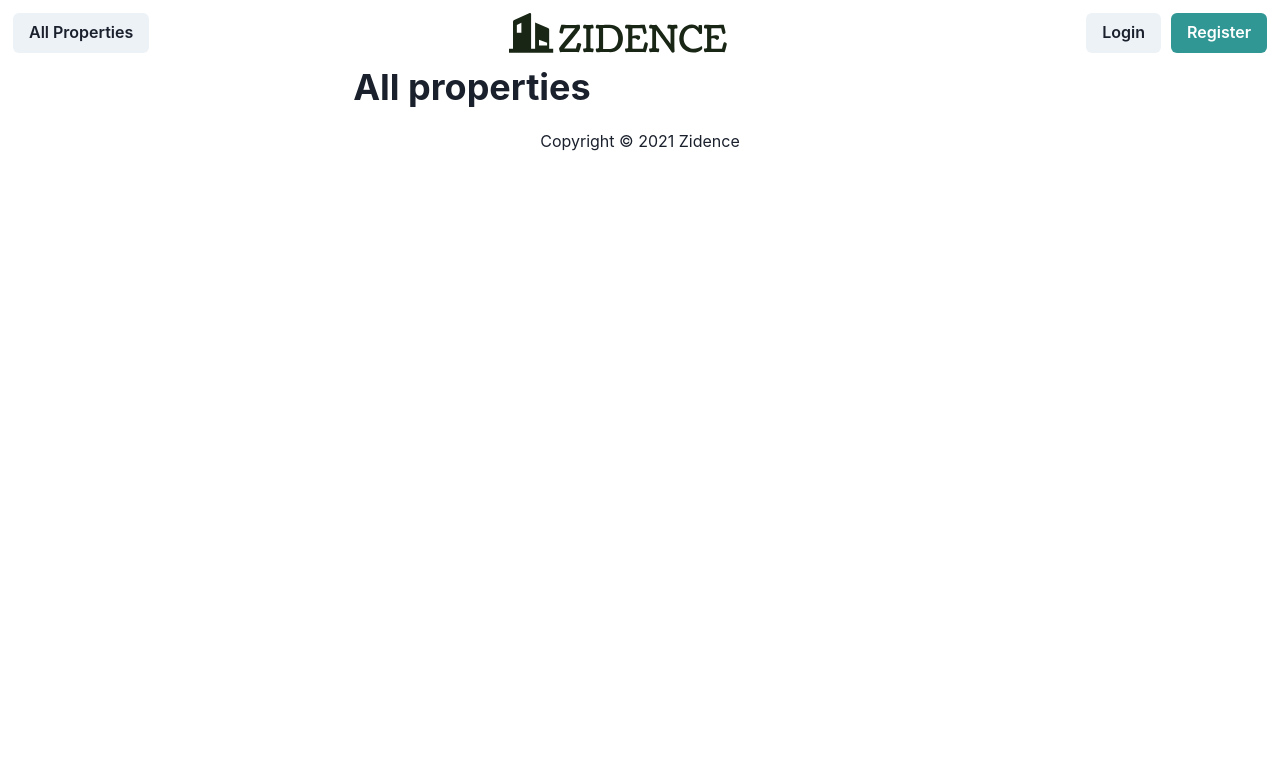
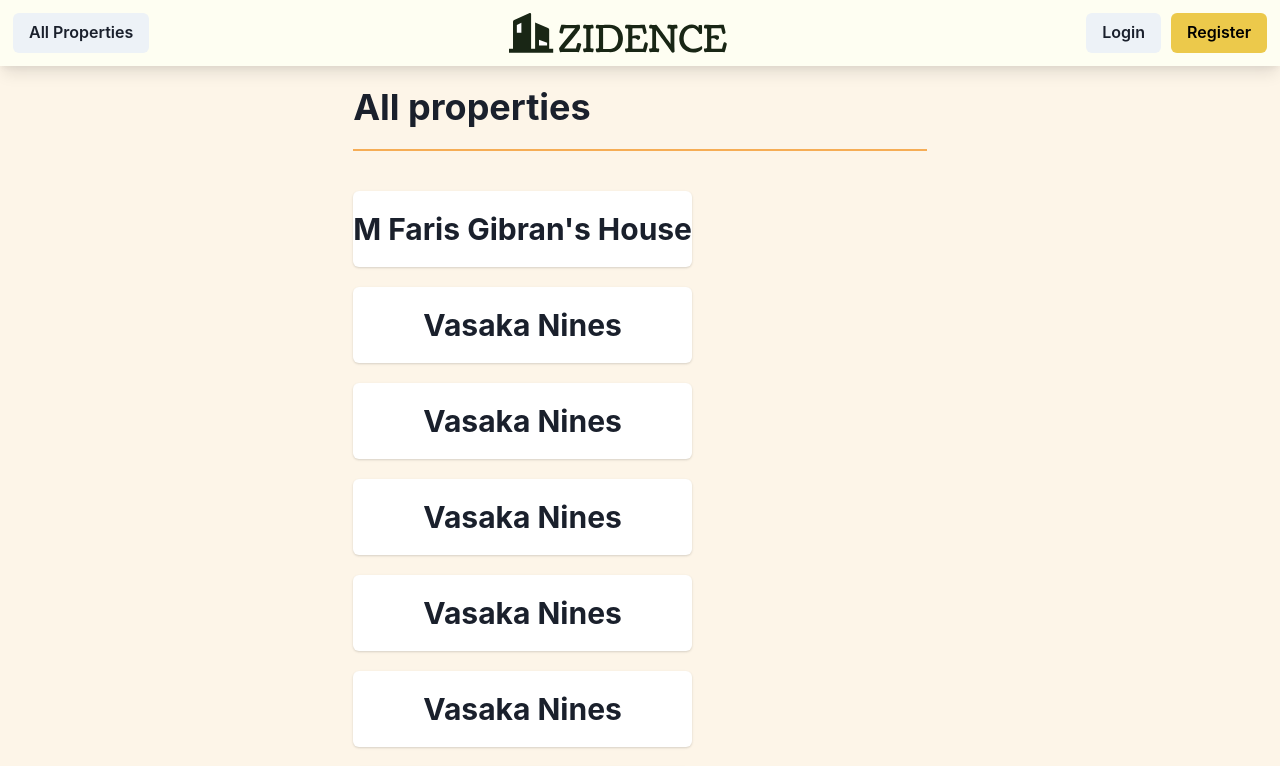
Before and after one commit to zidence/zidence-web, a React (Create React App) app: page /properties in a window 1280 px wide. Shown: the top 766 px of the page. Built offline with nearby package versions, Linux system fonts and the light colour scheme.

Commit message:
Refactor properties cards and coloring

```diff
--- a/src/components/Navigation.js
+++ b/src/components/Navigation.js
@@ -11,7 +11,7 @@ const Nav = styled(Box)`
 
 export default function Navigation() {
   return (
-    <Nav p={2}>
+    <Nav as="nav" p={2} boxShadow="lg" bg="#fefef2">
       <Flex align="center">
         <Button as={Link} to="/properties">
           All Properties
@@ -28,7 +28,7 @@ export default function Navigation() {
         <Button as={Link} to="/login">
           Login
         </Button>
-        <Button as={Link} to="/register" colorScheme="teal">
+        <Button as={Link} to="/register" colorScheme="yellow">
           Register
         </Button>
       </Flex>
--- /dev/null
+++ b/src/components/PropertiesCards.js
@@ -0,0 +1,31 @@
+import React from 'react'
+import { Box, Heading } from '@chakra-ui/react'
+
+import propertiesData from '../data/properties.json'
+
+export default function PropertiesCards() {
+  return (
+    <Box id="properties-cards" py={5}>
+      {propertiesData.map((property, index) => {
+        const id = `property-card-${property.id}`
+        return (
+          <Box
+            key={id}
+            id={id}
+            py={5}
+            my={5}
+            boxShadow="base"
+            borderRadius="md"
+            flexDirection="column"
+            align="center"
+            bg="white"
+          >
+            <Heading as="h2" size="lg">
+              {property.name}
+            </Heading>
+          </Box>
+        )
+      })}
+    </Box>
+  )
+}
--- /dev/null
+++ b/src/components/PropertiesMaps.js
@@ -0,0 +1,6 @@
+import React from 'react'
+import { Box } from '@chakra-ui/react'
+
+export default function PropertiesMaps() {
+  return <Box id="properties-map">{''}</Box>
+}
--- a/src/containers/Routes.js
+++ b/src/containers/Routes.js
@@ -1,5 +1,6 @@
 import React from 'react'
 import { BrowserRouter as Router, Switch, Route } from 'react-router-dom'
+import { Box } from '@chakra-ui/react'
 
 import Navigation from '../components/Navigation'
 import HomePage from '../pages/home'
@@ -9,9 +10,10 @@ import Footer from '../components/Footer'
 export default function Routes() {
   return (
     <Router>
+      <Box bg="#fdf5e8">
         <Navigation />
 
-      <div>
+        <Box>
           {/* A <Switch> looks through its children <Route>s and
             renders the first one that matches the current URL. */}
           <Switch>
@@ -22,8 +24,10 @@ export default function Routes() {
               <PropertiesPage />
             </Route>
           </Switch>
-      </div>
+        </Box>
+
         <Footer />
+      </Box>
     </Router>
   )
 }
--- a/src/pages/home.js
+++ b/src/pages/home.js
@@ -46,13 +46,7 @@ export default function HomePage() {
         </Flex>
       </Center>
 
-      <Center
-        id="home-content"
-        p={10}
-        display="flex"
-        flexDirection="column"
-        bg="gray.100"
-      >
+      <Center id="home-content" p={10} display="flex" flexDirection="column">
         <Heading as="h3" size="md" maxW="30ch" textAlign="center">
           Whether you’re buying, selling or renting, we can help you move
           forward.
--- a/src/pages/properties.js
+++ b/src/pages/properties.js
@@ -1,15 +1,21 @@
 import React from 'react'
 import { Box, Flex, Container, Heading } from '@chakra-ui/react'
+
+import PropertiesCards from '../components/PropertiesCards'
+import PropertiesMaps from '../components/PropertiesMaps'
 
 export default function PropertiesPage() {
   return (
     <Container>
-      <Heading as="h1">All properties</Heading>
+      <Box py="5" borderBottom="2px solid" borderBottomColor="orange.300">
+        <Heading as="h1" size="xl">
+          All properties
+        </Heading>
+      </Box>
+
       <Flex id="properties-content">
-        <Box id="properties-cards">
-          <Box></Box>
-        </Box>
-        <Box id="properties-map"></Box>
+        <PropertiesCards />
+        <PropertiesMaps />
       </Flex>
     </Container>
   )
```
Lines whose indentation alone changed are shown as unchanged.
